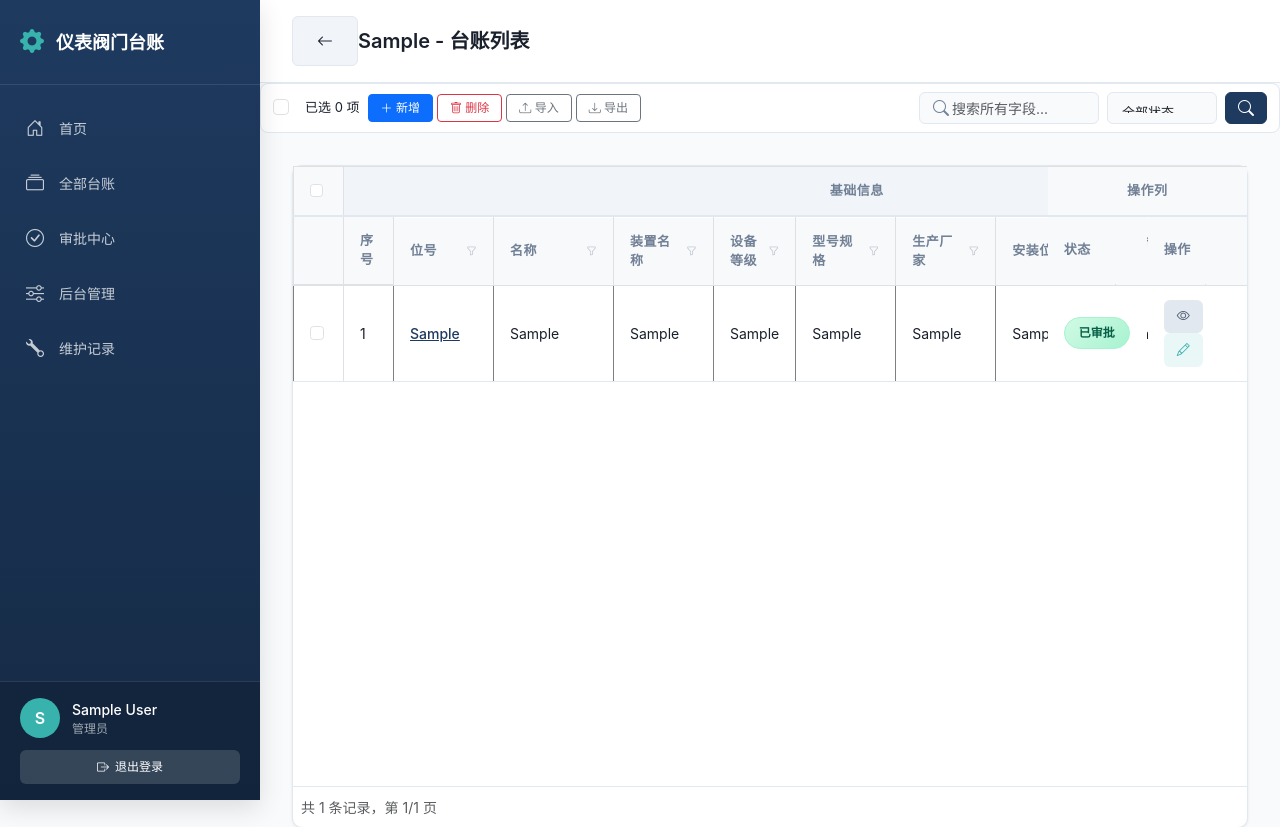
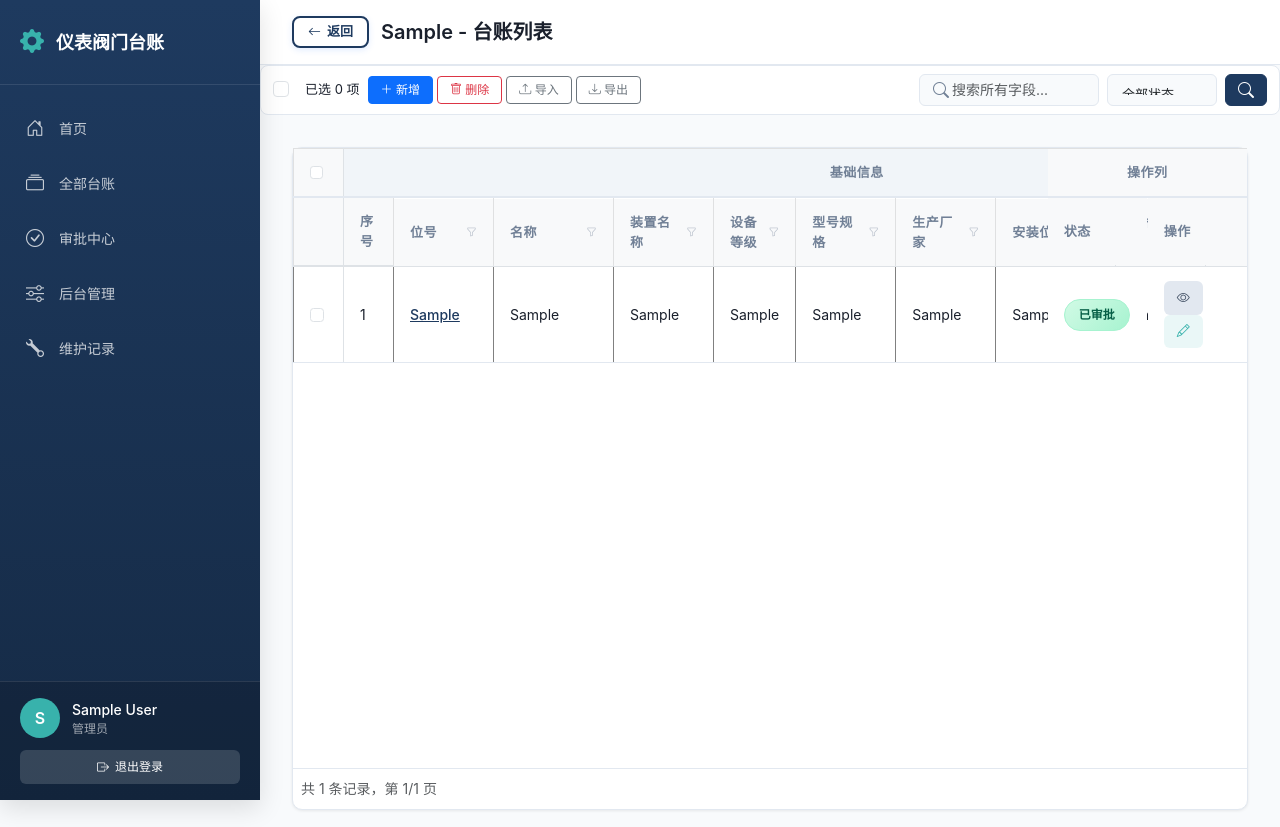
Before and after one commit to index-object/InstrumentValveLedgerSystem, a Flask app: page /ledger/1 in a window 1280 px wide. Shown: the top 827 px of the page. Run offline with Flask 3, Linux system fonts and the light colour scheme; a user stored in the database is signed in; tables that the repository leaves empty hold one stand-in row (values such as "Sample post").

Commit message:
style: 调整返回按钮高度，优化与标题融合度

```diff
--- a/static/css/base.css
+++ b/static/css/base.css
@@ -401,16 +401,17 @@ body {
     background: white;
     border: 2px solid var(--primary-color);
     color: var(--primary-color);
-    padding: 8px 16px;
-    border-radius: 10px;
-    font-size: 14px;
+    padding: 4px 14px;
+    border-radius: 8px;
+    font-size: 13px;
     font-weight: 600;
     display: inline-flex;
     align-items: center;
-    gap: 8px;
+    gap: 6px;
     text-decoration: none;
     transition: all 0.25s ease;
     box-shadow: 0 2px 6px rgba(59, 130, 246, 0.15);
+    margin-right: 12px;
 }
 
 .btn-back-header:hover {
--- a/templates/valves/list.html
+++ b/templates/valves/list.html
@@ -8,16 +8,16 @@
 {% set from_param = from_param|default(request.args.get('from', 'all')) %}
 {% if ledger %}
     {% if from_param == 'mine' %}
-    <a href="{{ url_for('valves.my_ledgers') }}" class="btn-back" title="返回">
-        <i class="bi bi-arrow-left"></i>
+    <a href="{{ url_for('valves.my_ledgers') }}" class="btn-back-header" title="返回我的台账">
+        <i class="bi bi-arrow-left"></i> 返回
     </a>
     {% elif from_param == 'approvals' %}
-    <a href="{{ url_for('approvals.index') }}" class="btn-back" title="返回">
-        <i class="bi bi-arrow-left"></i>
+    <a href="{{ url_for('approvals.index') }}" class="btn-back-header" title="返回审批中心">
+        <i class="bi bi-arrow-left"></i> 返回
     </a>
     {% else %}
-    <a href="{{ url_for('ledgers.list') }}" class="btn-back" title="返回">
-        <i class="bi bi-arrow-left"></i>
+    <a href="{{ url_for('ledgers.list') }}" class="btn-back-header" title="返回台账列表">
+        <i class="bi bi-arrow-left"></i> 返回
     </a>
     {% endif %}
 {% endif %}
```
Also changed, not shown: templates/approvals/index.html (+0 -60 lines).
